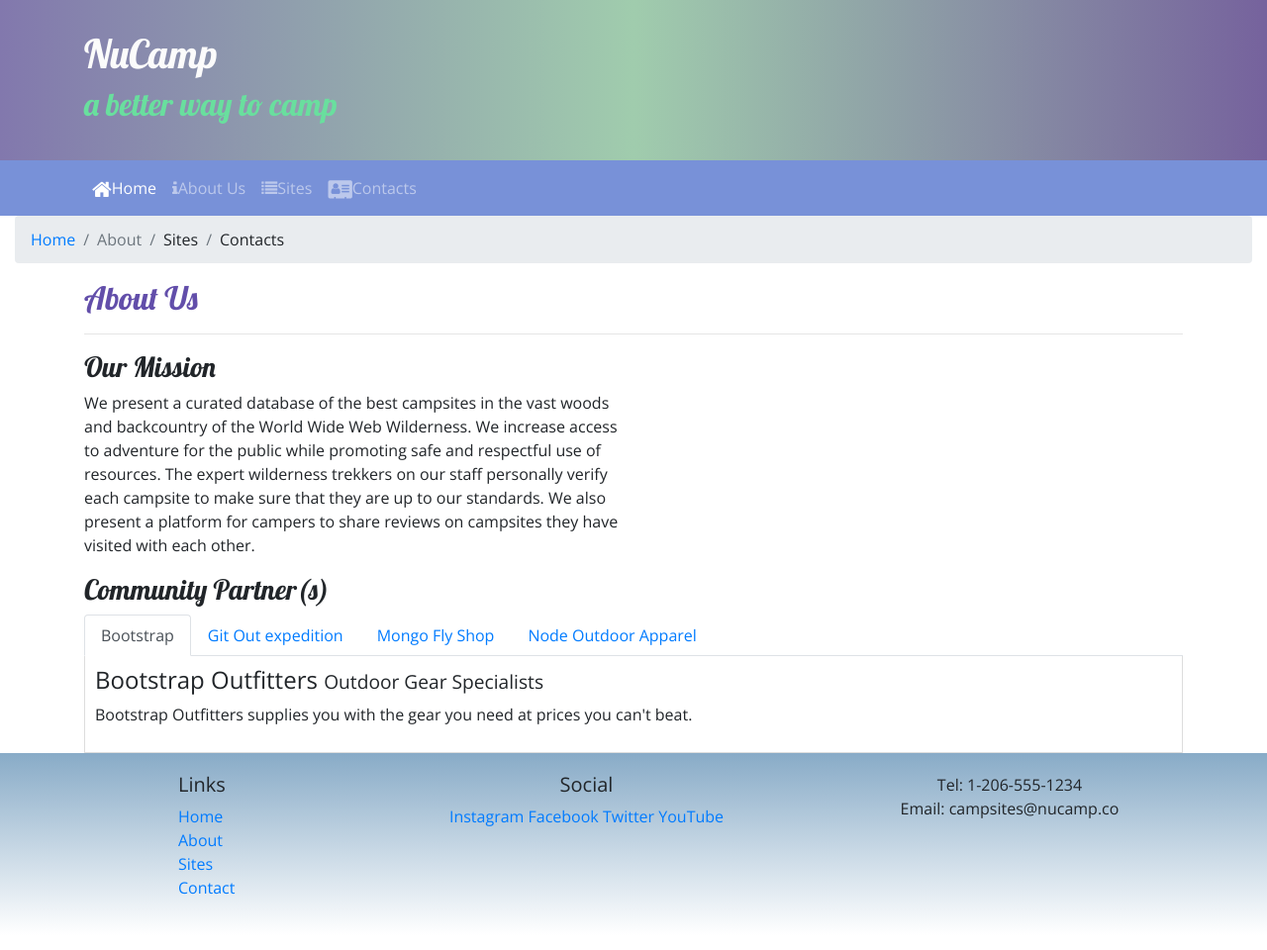
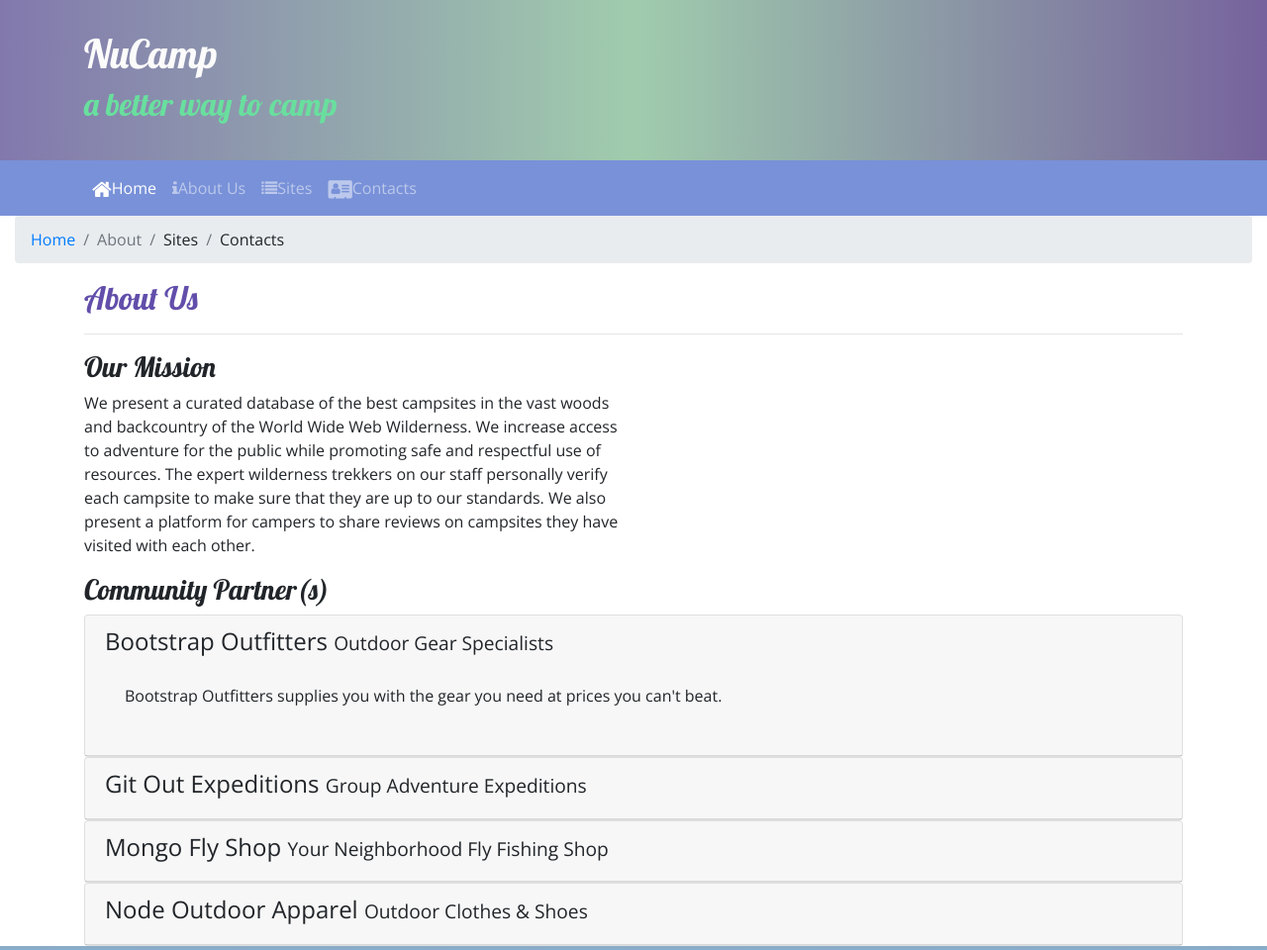
Before and after one commit to anniezh12/Bootstrap, a website: page aboutus.html in a window 1280 px wide. Shown: the top 960 px of the page at 99% size. Drawn offline with nearby package versions, Linux system fonts and the light colour scheme.

Commit message:
Adding accordion using cards and toggle classes

```diff
--- a/aboutus.html
+++ b/aboutus.html
@@ -72,19 +72,20 @@
             </div>
         </div>
 
-        <div class="row">
+        <!--
+            <div class="row">
             <div class="col">
                 <h3>Community Partner(s)</h3>
-                <!--Creating tabs using nav-tabs-->
-                <ul class="nav nav-tabs">
+            #Creating tabs using nav-tabs
+                <ul class="nav nav-tabs col-md-8">
                     <li class="nav-item"><a class="nav-link active" href="#bootstrap" role="tab" data-toggle="tab">Bootstrap</a></li>
                     <li class="nav-item"><a class="nav-link" href="#git" role="tab" data-toggle="tab">Git Out expedition</a></li>
                     <li class="nav-item"><a class="nav-link" href="#mongo" role="tab" data-toggle="tab">Mongo Fly Shop</a></li>
                     <li class="nav-item"><a class="nav-link" href="#node" role="tab" data-toggle="tab">Node Outdoor Apparel</a></li>
                 </ul>
-                <!--Encapsulate all of the contents in a custom class tab-content -->
-                <div class="tab-content">
-                    <!--Encapsulate each set of contents in a class tab-pane and specify their ids-->
+            #Encapsulate all of the contents in a custom class tab-content
+                <div class="col tab-content mb-5 col-md-8">
+            #Encapsulate each set of contents in a class tab-pane and specify their ids
                     <div role="tabpanel" class="tab-pane fade show active" id="bootstrap">
                         <h4>Bootstrap Outfitters <small>Outdoor Gear Specialists</small></h4>
                         <p class="d-none d-sm-block">Bootstrap Outfitters supplies you with the gear you need at prices you can't beat.</p>
@@ -104,7 +105,66 @@
                     </div>
                 </div>
             </div>
+        </div> -->
+        <!--Accordion-->
+            <div class="row">
+            <div class="col">
+                <h3>Community Partner(s)</h3>
+
+            <!--Encapsulate all of the contents in a custom class tab-content-->
+                <div id="accordion">
+            <!--Encapsulate each set of contents in a class card, specify card-header-->
+                    <div class="card">
+                        <div role="tab" class="card-header">
+                            <h4>
+                                <a data-toggle="collapse" data-target="#bootstrap">Bootstrap Outfitters <small>Outdoor Gear Specialists</small> </a>
+                            </h4>
+                            <div class="collapse show" id="bootstrap" data-parent="#accordion">
+                                <div class="card-body ">
+                                     <p class="d-none d-sm-block">Bootstrap Outfitters supplies you with the gear you need at prices you can't beat.</p>
+                                </div>
+                            </div>
+                        </div>
+                    </div>
+                    <div class="card">
+                        <div role="tab" class="card-header">
+                            <h4>
+                                <a data-toggle="collapse" data-target="#git">Git Out Expeditions <small>Group Adventure Expeditions</small></a>
+                            </h4>
+                            <div class="collapse" id="git" data-parent="#accordion">
+                                <div class="card-body "></div>
+                                     <p class="d-none d-sm-block">Join Git Out Expeditions to explore new horizons with a group of other adventurers!</p>
+                                </div>
+                            </div>
+                        </div>
+                    </div>
+                    <div class="card">
+                        <div role="tab" class="card-header">
+                            <h4>
+                                <a data-toggle="collapse" data-target="#mongo">Mongo Fly Shop <small>Your Neighborhood Fly Fishing Shop</small></a>
+                            </h4>
+                            <div class="collapse" id="mongo" data-parent="#accordion">
+                                <div class="card-body ">
+                                   <p class="d-none d-sm-block">Need a new fishing pole, a tacklebox, or flies of all kinds? Stop by Mongo Fly Shop.</p>
+                                </div>
+                            </div>
+                        </div>
+                    </div>
+                    <div class="card">
+                        <div role="tab" class="card-header">
+                            <h4>
+                                <a data-toggle="collapse" data-target="#node">Node Outdoor Apparel <small>Outdoor Clothes & Shoes</small></a>
+                            </h4>
+                            <div class="collapse" id="node" data-parent="#accordion">
+                                <div class="card-body ">
+                                     <p class="d-none d-sm-block">From polar fleeces to swimsuits, hiking boots to waders, a visit to Node will be sure to get you covered.</p>
+                                </div>
+                            </div>
+                        </div>
+                </div>
+            </div>
         </div>
+        <!--End Accordion-->
     </div>
 
     <footer>
--- a/styles.css
+++ b/styles.css
@@ -44,11 +44,13 @@ h1,h2,h3 {
     }
     .form-background {
         width:100%;
-        background-color:rgb(208, 220, 253);
+        background-color:rgb(189, 194, 207);
         padding: 20px;
         display:block;
+
     }
  .tab-content{
+     background-color: #dfe5e9;
      border:1px solid #DDD;
      border-top:none;
      padding: 10px;
```
Also changed, not shown: index.html (+1 -0 lines).
